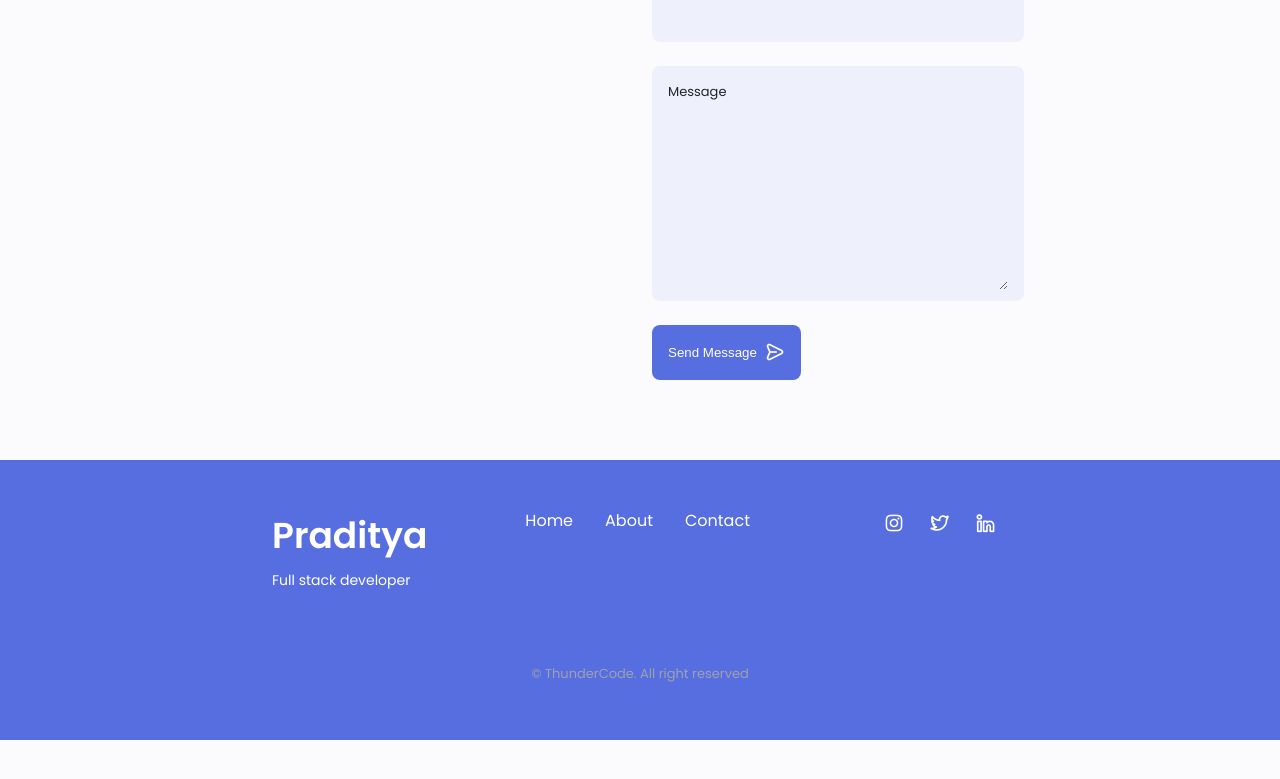
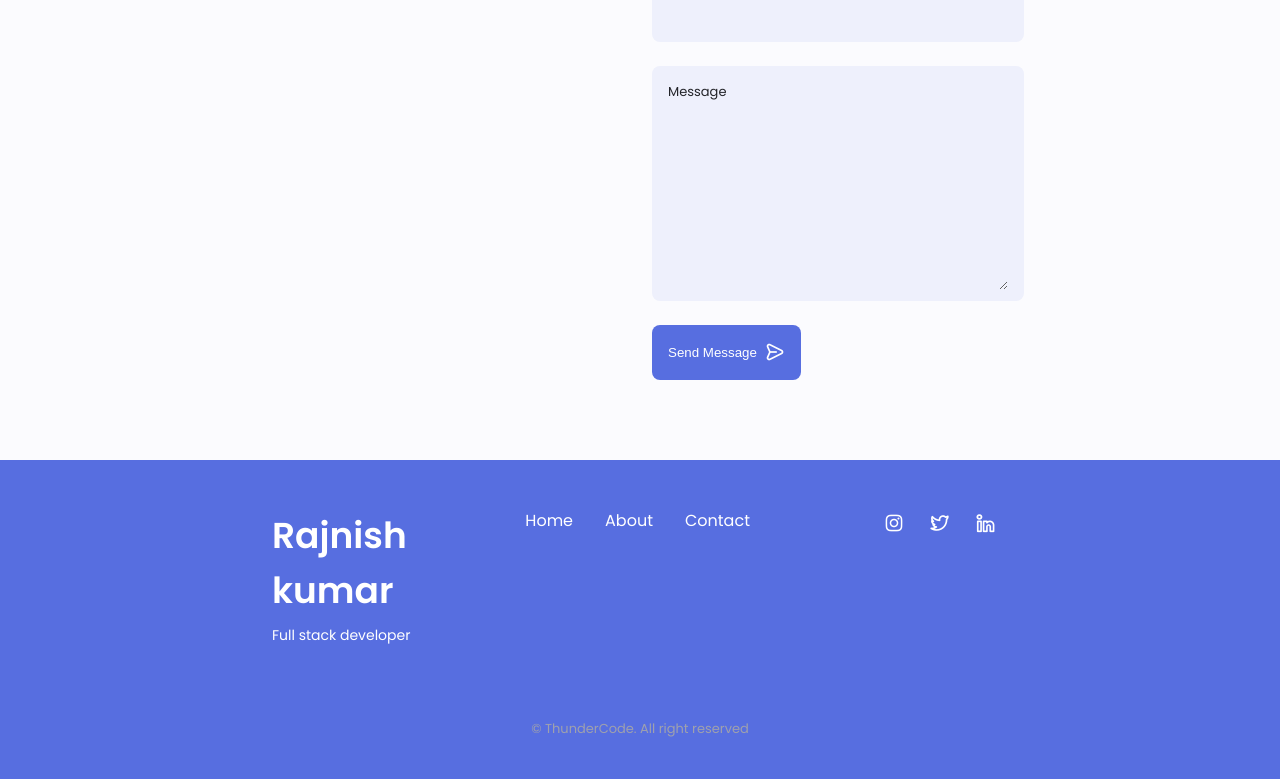
Before and after one commit to kr-rajnish/my-portfolio-1, a React (Vite) app: page / in a window 1280 px wide. Shown: the part 3950-4729 px from the top of the page. Before the commit the page ends 4690 px from the top, so only its background shows below. Built offline with nearby package versions, Linux system fonts and the light colour scheme.

Commit message:
initial commit

```diff
--- a/src/Components/Footer.jsx
+++ b/src/Components/Footer.jsx
@@ -6,7 +6,7 @@ export default function Footer() {
       <div className="footer__bg">
         <div className="footer__container container grid">
           <div>
-            <h1 className="footer__title">Praditya</h1>
+            <h1 className="footer__title">Rajnish kumar</h1>
             <span className="footer__subtitle">Full stack developer</span>
           </div>
           <ul className="footer__links">
```
